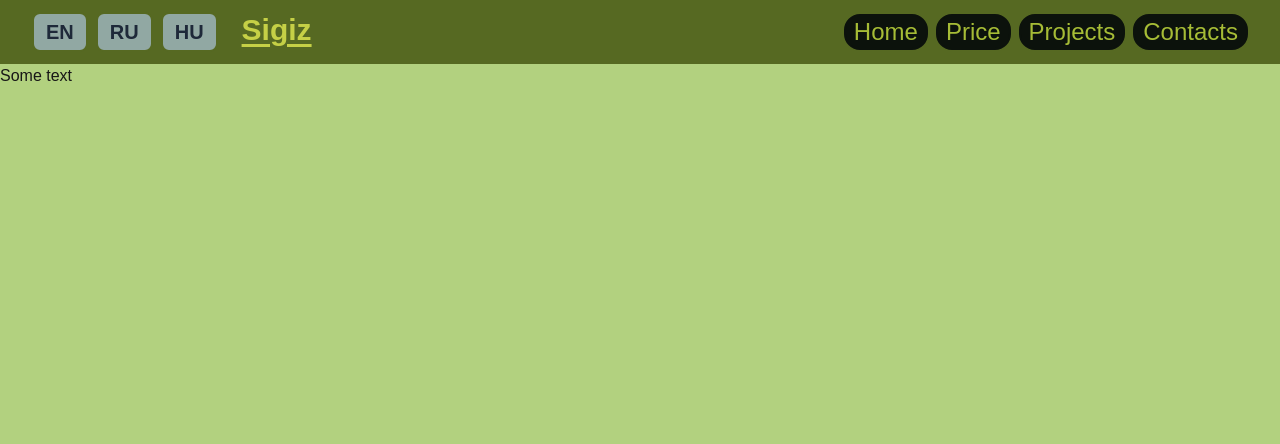
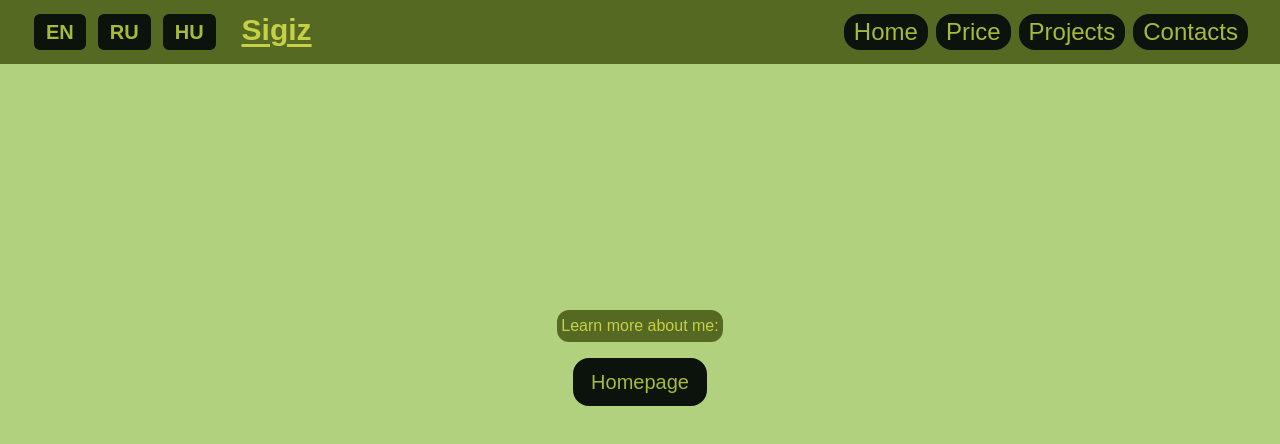
Before and after one commit to Ignitur/Portfolio, a Next.js app: page / in a window 1280 px wide. Shown: the top 444 px of the page. Built offline with nearby package versions, Linux system fonts and the light colour scheme.

Commit message:
little fixes

```diff
--- a/src/app/Components/Accordion.tsx
+++ b/src/app/Components/Accordion.tsx
@@ -17,23 +17,19 @@ export default function FAQItem({
 }: FAQItemProps) {
   const [open, setOpen] = useState(defaultOpen);
   const panelRef = useRef<HTMLDivElement>(null);
-  const id = useId(); // для aria-связки
+  const id = useId();
 
-  // Плавная анимация высоты
   useEffect(() => {
     const el = panelRef.current;
     if (!el) return;
 
     if (open) {
       el.style.maxHeight = el.scrollHeight + "px";
-      // после окончания — auto, чтобы внутри можно было менять контент
       const t = setTimeout(() => (el.style.maxHeight = "none"), 300);
       return () => clearTimeout(t);
     } else {
-      // чтобы анимация закрытия сработала из auto → ставим текущую высоту
       const current = el.scrollHeight;
       el.style.maxHeight = current + "px";
-      // рефлоу
       // eslint-disable-next-line @typescript-eslint/no-unused-expressions
       el.offsetHeight;
       el.style.maxHeight = "0px";
@@ -71,7 +67,7 @@ export default function FAQItem({
         className="overflow-hidden transition-[max-height] duration-300 ease-in-out "
         style={{ maxHeight: defaultOpen ? "none" : "0px" }}
       >
-        <div className="pt-2 text-gray-600 dark:text-gray-300 ">
+        <div className="pt-2 txt4 dark:text-gray-300 ">
           {Array.isArray(answer) ? (
 						answer.map((line, i) => (
 							<p key={i} className="leading-relaxed pl-2 text-xl">
--- a/src/app/Components/LangSwitch.tsx
+++ b/src/app/Components/LangSwitch.tsx
@@ -37,8 +37,8 @@ export default function LangSwitch() {
 				<button
 				className={`rounded-lg px-3 py-1 mr-2 border-2 border-[#566922] ${
 					lng.code === i18n.language
-						? "col4 text-white"
-						: "col1 text-gray-800 hover:border-amber-300"
+						? "col4 txt2"
+						: "col2 txt4 hover:border-amber-300"
 				}`}
 				key={lng.code}
 				onClick={() => changeLanguage(lng.code)}
--- a/src/app/Components/Nav.tsx
+++ b/src/app/Components/Nav.tsx
@@ -44,7 +44,7 @@ export default function Nav() {
           <div className="md:hidden">
             <button
               onClick={() => setIsOpen(!isOpen)}
-              className="text-gray-700 dark:text-gray-200 text-3xl focus:outline-none"
+              className="txt5 text-3xl focus:outline-none"
             >
               ☰
             </button>
--- a/src/app/home/page.tsx
+++ b/src/app/home/page.tsx
@@ -13,10 +13,10 @@ export default function Home() {
 		<div className="mx-[5%] mt-4 pb-6 col3 flex flex-col">
 			<section className="min-w-[55%] pt-10">
 				<h1 className="mx-8 text-6xl font-mono w-auto txt4">{t("greeting")}</h1>
-				<h3 className="mx-10 mt-2 text-4xl">My name is <span className="font-semibold txt5 px-1 underline underline-offset-4 rounded-2xl">Maurszky Mihály</span></h3>
-				<h4 className="mx-10 text-2xl">{`I'm a web developer, interpreter and language teacher`}</h4>
+				<h3 className="mx-10 mt-2 text-4xl">I&apos;m <span className="font-semibold txt5 px-1 underline underline-offset-4 rounded-2xl">Maurszky Mihály</span></h3>
+				<h4 className="mx-10 text-2xl">a web developer, interpreter, and language teacher.</h4>
 				<h4 className="mx-10 text-2xl">I love to write clean, elegant and efficient code </h4>
-				<h4 className="mx-10 text-2xl">And help peoples with my knowledge with all the languages</h4>
+				<h4 className="mx-10 text-2xl">I share my knowledge of languages to help others.</h4>
 			</section>
 
 			<section className="flex md:px-30 justify-between items-start pb-8 px-0 mt-4 border-1 overflow-scroll
--- a/src/app/page.tsx
+++ b/src/app/page.tsx
@@ -1,8 +1,16 @@
+"use client"
+
+import Link from "next/link";
 
 export default function Home() {
   return (
-		<div>
-			Some text
+		<div className="flex flex-col items-center justify-center h-[80%] text-center">
+			<span className="col3 txt5 p-1 rounded-xl">
+			Learn more about me:
+			</span>
+			<Link href="/home" className="col2 mt-4 txt4 text-xl rounded-2xl px-4 py-2 border-2 border-[#0c120c] hover:border-[#a6bc36] ">
+				Homepage
+			</Link>
 		</div>
   );
 }
```
